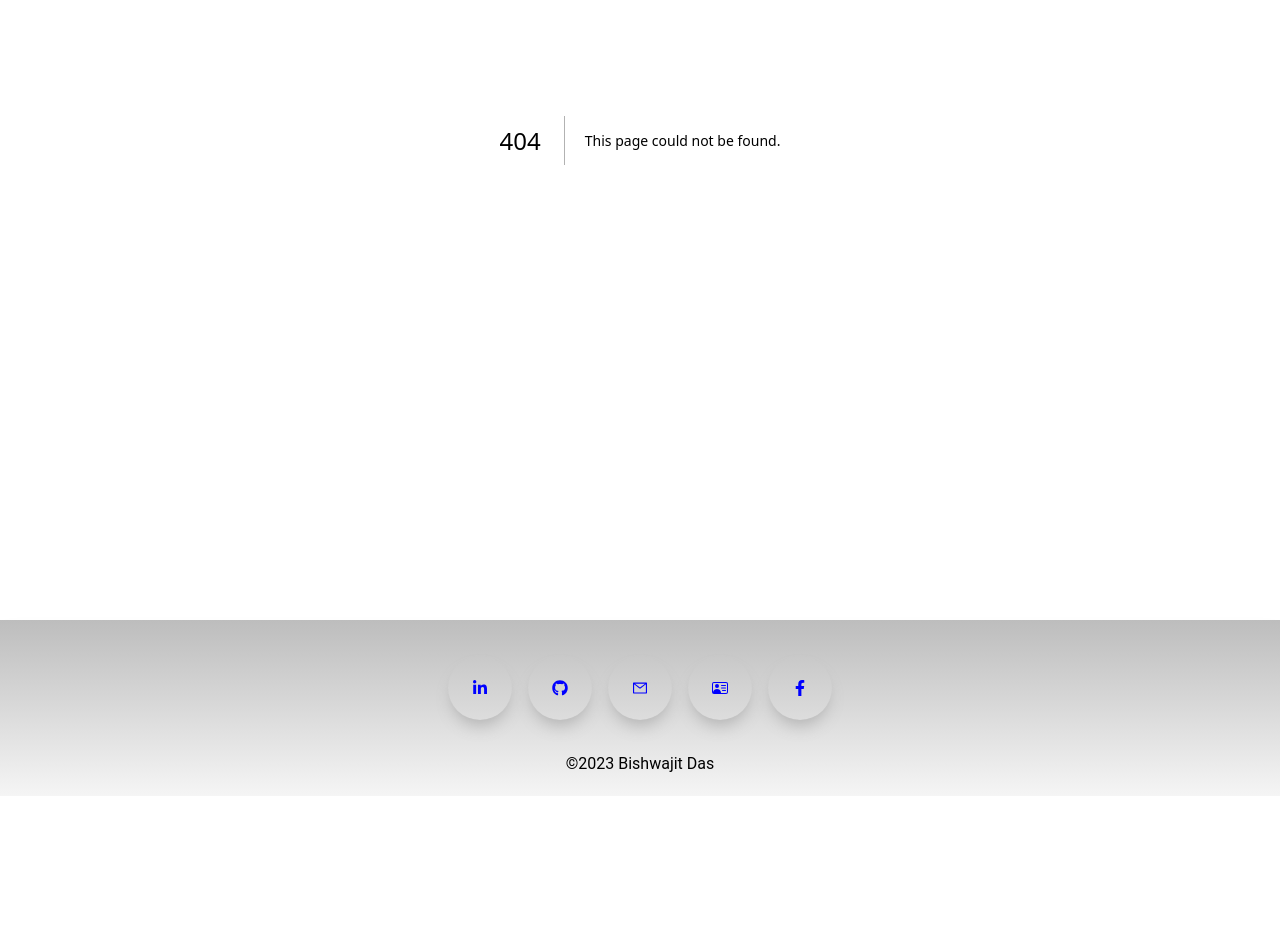
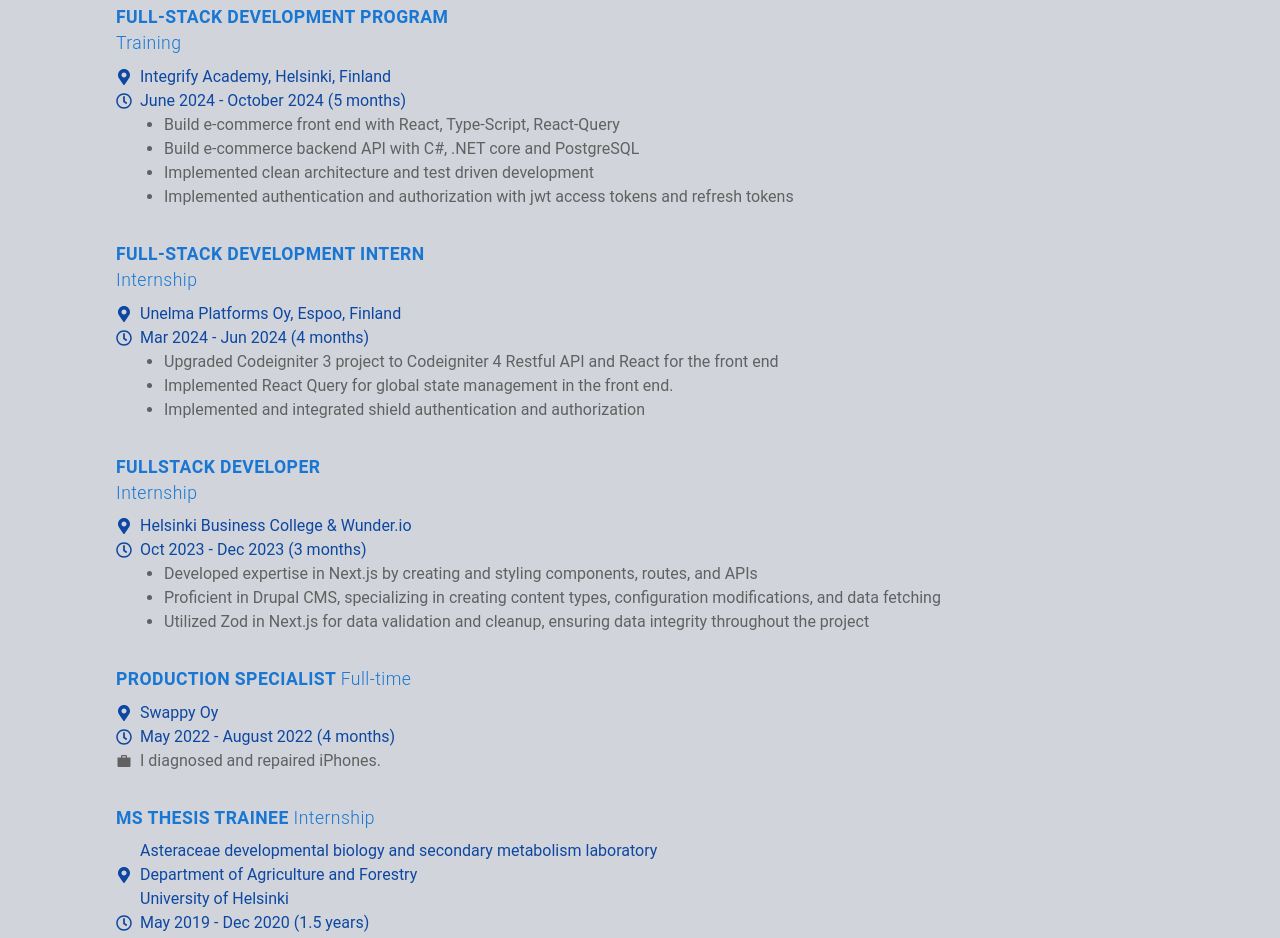
Before and after one commit to Bishwajitkuat/portfolio_next_bisso, a Next.js app: page /experiences in a window 1280 px wide. Before the commit this address had no page. Shown: the part 340-1278 px from the top of the page. Before the commit the page ends 1136 px from the top, so only its background shows below. Built offline with nearby package versions, Linux system fonts and the light colour scheme.

Commit message:
Add experiences page

```diff
--- /dev/null
+++ b/components/experiences-page/experience-page.tsx
@@ -0,0 +1,230 @@
+import React from "react";
+import { FaRegClock } from "react-icons/fa";
+import { IoMdBriefcase } from "react-icons/io";
+import { FaMapMarkerAlt } from "react-icons/fa";
+import Link from "next/link";
+
+function ExperiencePage() {
+  return (
+    <div className="w-full">
+      <div className="px-4 md:px-16 pt-8 md:pt-12 max-w-[1240px] mx-auto text-gray-700  h-full">
+        <p className="uppercase md:pb-20 text-center text-[3rem] tracking-widest text-[#5651e5]">
+          Experiences
+        </p>
+        <div className="py-8">
+          {/* <div className="bg-gradient-to-br from-blue-500 via-red-500 to-green-500 rounded-xl p-[1px] shadow-[10px_0_60px_-15px_rgba(0,0,0,0.3)] ">
+            <div className="bg-[#cbd5e1] rounded-xl  ">
+              <h2 className=" text-center text-2xl uppercase tracking-widest py-8">
+                Experiences
+              </h2> */}
+          <ul className="p-8 grid gap-8">
+            <li>
+              <h3 className="text-[1.1rem] mb-[0.5rem] font-semibold tracking-wide text-blue-700">
+                <p className="uppercase">Full-stack development program</p>
+                <p className="text-slate-950 font-light"> Training</p>
+              </h3>
+              <Link
+                href="https://www.integrify.io/"
+                target="_blank"
+                className="flex items-center gap-[0.5rem] text-blue-900 hover:text-purple-400"
+              >
+                <FaMapMarkerAlt /> Integrify Academy, Helsinki, Finland
+              </Link>
+              <div className="flex items-center gap-[0.5rem] text-blue-900">
+                <FaRegClock />
+                June 2024 - October 2024 (5 months)
+              </div>
+              <div>
+                <ul className="ps-[3rem] list-disc">
+                  <li>
+                    Build e-commerce front end with React, Type-Script,
+                    React-Query
+                  </li>
+                  <li>
+                    Build e-commerce backend API with C#, .NET core and
+                    PostgreSQL
+                  </li>
+                  <li>
+                    Implemented clean architecture and test driven development
+                  </li>
+                  <li>
+                    Implemented authentication and authorization with jwt access
+                    tokens and refresh tokens
+                  </li>
+                </ul>
+              </div>
+            </li>
+            <li>
+              <h3 className="text-[1.1rem] mb-[0.5rem] font-semibold tracking-wide text-blue-700">
+                <p className="uppercase">Full-stack development Intern</p>
+                <p className="text-slate-950 font-light">Internship</p>
+              </h3>
+              <Link
+                href="https://www.unelmaplatforms.com/"
+                target="_blank"
+                className="flex items-center gap-[0.5rem] text-blue-900 hover:text-purple-400"
+              >
+                <FaMapMarkerAlt /> Unelma Platforms Oy, Espoo, Finland
+              </Link>
+              <div className="flex items-center gap-[0.5rem] text-blue-900">
+                <FaRegClock />
+                <p>Mar 2024 - Jun 2024 (4 months)</p>
+              </div>
+              <div>
+                <ul className="ps-[3rem] list-disc">
+                  <li>
+                    Upgraded Codeigniter 3 project to Codeigniter 4 Restful API
+                    and React for the front end
+                  </li>
+                  <li>
+                    Implemented React Query for global state management in the
+                    front end.
+                  </li>
+                  <li>
+                    Implemented and integrated shield authentication and
+                    authorization
+                  </li>
+                </ul>
+              </div>
+            </li>
+            <li>
+              <h3 className="text-[1.1rem] mb-[0.5rem] font-semibold tracking-wide text-blue-700">
+                <p className="uppercase">Fullstack Developer</p>
+                <p className="text-slate-900 font-light">Internship</p>
+              </h3>
+              <div className="flex items-center gap-[0.5rem] text-blue-900">
+                <FaMapMarkerAlt />
+                <p>
+                  <Link
+                    href="https://www.bc.fi/"
+                    target="_blank"
+                    className=" hover:text-purple-400"
+                  >
+                    Helsinki Business College
+                  </Link>{" "}
+                  &{" "}
+                  <Link
+                    href={"https://wunder.io/"}
+                    target="_blank"
+                    className=" hover:text-purple-400"
+                  >
+                    Wunder.io
+                  </Link>
+                </p>
+              </div>
+              <div className="flex items-center gap-[0.5rem] text-blue-900">
+                <FaRegClock />
+                Oct 2023 - Dec 2023 (3 months)
+              </div>
+              <div>
+                <ul className="ps-[3rem] list-disc">
+                  <li>
+                    Developed expertise in Next.js by creating and styling
+                    components, routes, and APIs
+                  </li>
+                  <li>
+                    Proficient in Drupal CMS, specializing in creating content
+                    types, configuration modifications, and data fetching
+                  </li>
+                  <li>
+                    Utilized Zod in Next.js for data validation and cleanup,
+                    ensuring data integrity throughout the project
+                  </li>
+                </ul>
+              </div>
+            </li>
+            <li>
+              <h3 className="text-[1.1rem] mb-[0.5rem] font-semibold tracking-wide text-blue-700">
+                <span className="uppercase">Production Specialist</span>{" "}
+                <span className="text-slate-950 font-light">Full-time</span>
+              </h3>
+              <Link
+                href={"https://swappie.com/fi/"}
+                target="_blank"
+                className="flex items-center gap-[0.5rem] text-blue-900"
+              >
+                <FaMapMarkerAlt />
+                <p>Swappy Oy</p>
+              </Link>
+              <div className="flex items-center text-blue-900 gap-[0.5rem]">
+                <FaRegClock />
+                <p>May 2022 - August 2022 (4 months)</p>
+              </div>
+              <div>
+                <div className="flex items-center">
+                  <IoMdBriefcase />
+                  <p className="ms-[0.5rem] inline">
+                    I diagnosed and repaired iPhones.
+                  </p>
+                </div>
+              </div>
+            </li>
+            {/* <li>
+          <h3 className="text-[1.1rem] mb-[0.5rem] font-semibold tracking-wide text-blue-700">
+            Restaurant worker
+          </h3>
+          <div className="flex gap-[0.5rem]">
+            <FaMapMarkerAlt />
+            <p>Fafa's Oopera & Fafa's Iso Roba, Helsinki.</p>
+          </div>
+          <div className="flex gap-[0.5rem]">
+            <FaRegClock />
+            <p>Jul 2021 - Mar 2023</p>
+          </div>
+          <div>
+            <div className="">
+              <IoMdBriefcase />
+              <p className="ms-[0.5rem] inline">
+                I worked as a part-time worker and gained experience in managing
+                the restaurant, taking orders, customer service and food
+                preparation.
+              </p>
+            </div>
+          </div>
+        </li> */}
+            <li>
+              <h3 className="text-[1.1rem] mb-[0.5rem] font-semibold tracking-wide text-blue-700">
+                <span className="uppercase"> MS Thesis trainee</span>{" "}
+                <span className="text-slate-950 font-light">Internship</span>
+              </h3>
+              <Link
+                href={
+                  "https://www.helsinki.fi/en/researchgroups/asteraceae-developmental-biology-and-secondary-metabolism"
+                }
+                target="_blank"
+                className="flex items-center text-blue-900 gap-[0.5rem]"
+              >
+                <div>
+                  <FaMapMarkerAlt />
+                </div>
+
+                <div className="">
+                  <p>
+                    Asteraceae developmental biology and secondary metabolism
+                    laboratory
+                  </p>
+                  <p>Department of Agriculture and Forestry</p>
+                  <p> University of Helsinki</p>
+                </div>
+              </Link>
+              <div className="flex items-center text-blue-900 gap-[0.5rem]">
+                <FaRegClock />
+                <p>May 2019 - Dec 2020 (1.5 years)</p>
+              </div>
+              <ul className="ps-[3rem] list-disc">
+                <li>
+                  I gained experience in experiment planning, biological
+                  experiments, data analysis, and thesis writing.
+                </li>
+              </ul>
+            </li>
+          </ul>
+        </div>
+        {/* </div>
+        </div> */}
+      </div>
+    </div>
+  );
+}
+
+export default ExperiencePage;
--- a/components/skills-page/skills-page.tsx
+++ b/components/skills-page/skills-page.tsx
@@ -9,7 +9,7 @@
 
 export default function SkillsPage() {
   return (
-    <div className="w-full min-h-screen">
+    <div className="w-full">
       <div className="px-4 md:px-16 pt-8 md:pt-12 max-w-[1240px] mx-auto text-gray-700 font-bold  h-full">
         <p className="uppercase md:pb-20 text-center text-[3rem] tracking-widest text-[#5651e5]">
           Skills
--- a/package.json
+++ b/package.json
@@ -11,7 +11,9 @@
   "dependencies": {
     "@hookform/resolvers": "^3.3.2",
     "@material-tailwind/react": "^2.1.4",
+    "@types/react-icons": "^3.0.0",
     "next": "14.0.2",
+    "prop-types": "^15.8.1",
     "react": "^18",
     "react-dom": "^18",
     "react-email": "^1.9.5",
--- /dev/null
+++ b/pages/experiences.tsx
@@ -0,0 +1,8 @@
+import ExperiencePage from "@/components/experiences-page/experience-page";
+import React from "react";
+
+function experiences() {
+  return <ExperiencePage />;
+}
+
+export default experiences;
```
Also changed, not shown: 1 other file (tests, documents, lock files or other folders).
